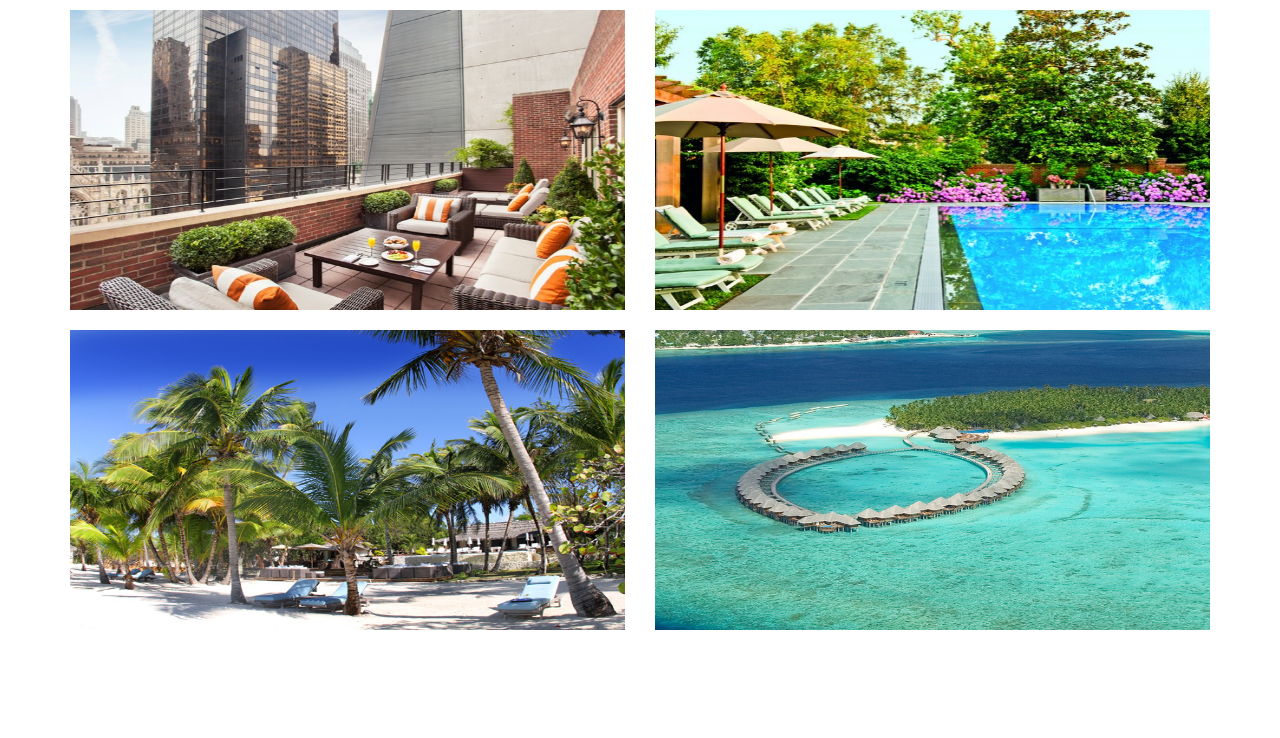
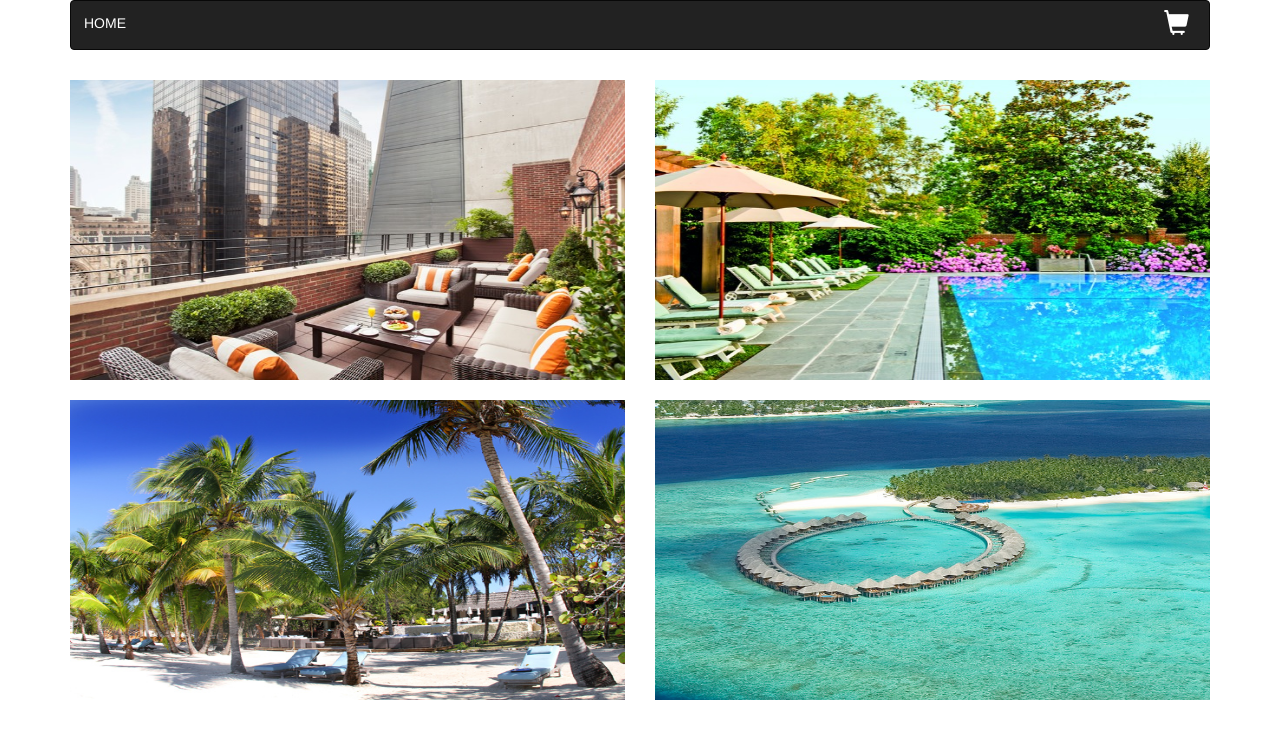
Before and after one commit to Robert-Jung/travelzon, a plain HTML site: page travelzon/index.html in a window 1280 px wide. Drawn offline with nearby package versions, Linux system fonts and the light colour scheme.

Commit message:
Adding navbar with cart icon and home button #10

```diff
--- a/travelzon/default.css
+++ b/travelzon/default.css
@@ -34,3 +34,19 @@
 .imgoverlay:hover .overlay {
   opacity: 1;
 }
+
+.glyphicon-shopping-cart {
+  float: right;
+  right: 20px;
+  top: 10px;
+  font-size: 25px;
+  color: white;
+}
+
+#home {
+  position: relative;
+  top: 5px;
+  color: white;
+  background-color: transparent;
+  border-color: transparent;
+}
--- a/travelzon/main.js
+++ b/travelzon/main.js
@@ -32,12 +32,24 @@ var travelPackage = [
 
 //wrapper
 var $wrapper = document.createElement('div')
+document.body.appendChild($wrapper).classList.add('container')
+
+//nav bar for home return and cart
+var $nav = document.createElement('nav')
+$wrapper.appendChild($nav).classList.add('navbar', 'navbar-inverse')
+
+var $navCart = document.createElement('span')
+$nav.appendChild($navCart).classList.add('glyphicon', 'glyphicon-shopping-cart')
+
+var $homeBtn = document.createElement('button')
+$homeBtn.id = 'home'
+$homeBtn.textContent = 'HOME'
+$nav.appendChild($homeBtn).classList.add('btn', 'btn-default')
+
+// Rows
 var $wrapperRow = document.createElement('div')
-
-document.body.appendChild($wrapper).classList.add('container')
 $wrapper.appendChild($wrapperRow).classList.add('row')
 
-// Rows
 function render(packages) {
   for (var i = 0; i < travelPackage.length; i++) {
     var $div = document.createElement('div')
```
